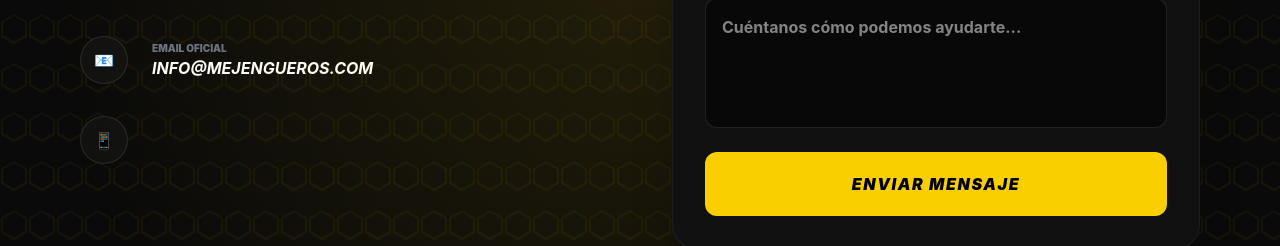
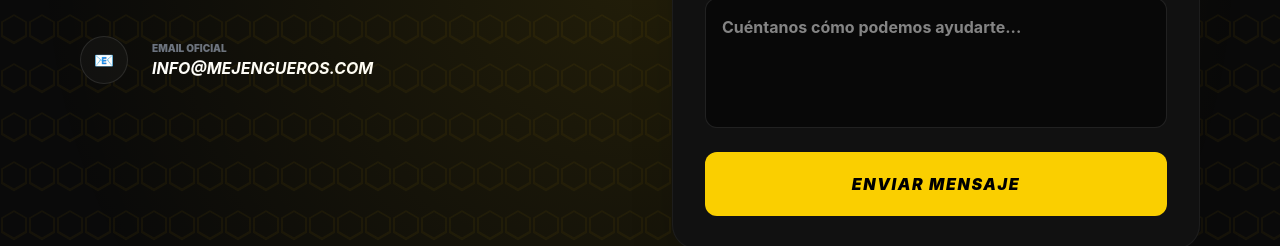
Before and after one commit to daac1987/zonamejengueros, a Next.js app: page /contacto in a window 1280 px wide. Shown: the part 436-682 px from the top of the page. Built offline with nearby package versions, Linux system fonts and the light colour scheme.

Commit message:
correccion en formulario nombres

```diff
--- a/src/app/contacto/page.tsx
+++ b/src/app/contacto/page.tsx
@@ -59,12 +59,6 @@ export default function ContactoPage() {
                 <p className="font-bold text-white uppercase italic">info@mejengueros.com</p>
               </div>
             </div>
-
-            <div className="flex items-center gap-6 group">
-              <div className="w-12 h-12 bg-[#111] border border-white/10 rounded-full flex items-center justify-center text-[#facf00] group-hover:bg-[#facf00] group-hover:text-black transition-all">
-                📱
-              </div>
-            </div>
           </div>
         </div>
 
@@ -78,6 +72,7 @@ export default function ContactoPage() {
               <div className="flex flex-col gap-2">
                 <label className="text-[10px] font-black text-[#facf00] uppercase ml-2">Nombre Completo</label>
                 <input
+                  name='nombre'
                   required
                   type="text"
                   placeholder="Ej. Juan Pérez"
@@ -86,7 +81,7 @@ export default function ContactoPage() {
               </div>
               <div className="flex flex-col gap-2">
                 <label className="text-[10px] font-black text-[#facf00] uppercase ml-2">Asunto</label>
-                <select className="bg-black/50 border border-white/10 p-4 rounded-xl focus:border-[#facf00] outline-none text-white font-bold transition-all appearance-none">
+                <select className="bg-black/50 border border-white/10 p-4 rounded-xl focus:border-[#facf00] outline-none text-white font-bold transition-all appearance-none" name="asunto" required>
                   <option>SOPORTE TÉCNICO</option>
                   <option>PUBLICIDAD</option>
                   <option>REPORTE DE CANCHAS</option>
@@ -99,6 +94,7 @@ export default function ContactoPage() {
             <div className="flex flex-col gap-2">
               <label className="text-[10px] font-black text-[#facf00] uppercase ml-2">Correo Electrónico</label>
               <input
+                name='email'
                 required
                 type="email"
                 placeholder="tu@email.com"
@@ -109,6 +105,7 @@ export default function ContactoPage() {
             <div className="flex flex-col gap-2">
               <label className="text-[10px] font-black text-[#facf00] uppercase ml-2">Tu Mensaje</label>
               <textarea
+                name='mensaje'
                 required
                 rows={4}
                 placeholder="Cuéntanos cómo podemos ayudarte..."
@@ -120,8 +117,8 @@ export default function ContactoPage() {
               disabled={status !== 'idle'}
               type="submit"
               className={`w-full py-5 rounded-xl font-black italic uppercase tracking-widest transition-all ${status === 'success'
-                  ? 'bg-green-500 text-white'
-                  : 'bg-[#facf00] text-black hover:bg-white active:scale-95'
+                ? 'bg-green-500 text-white'
+                : 'bg-[#facf00] text-black hover:bg-white active:scale-95'
                 }`}
             >
               {status === 'idle' && 'Enviar Mensaje'}
```
